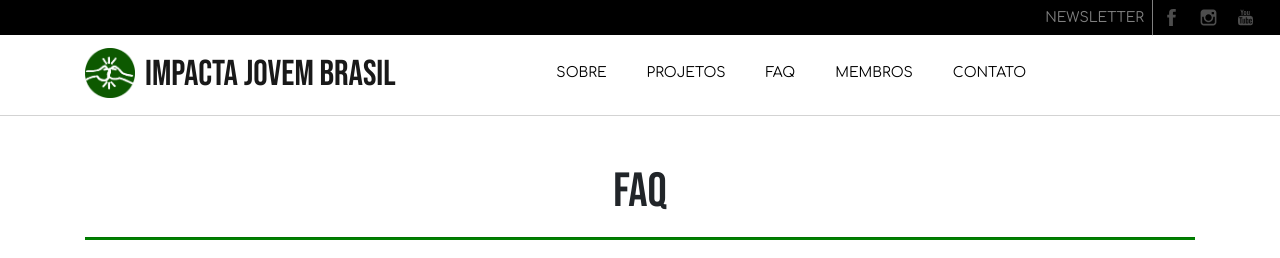
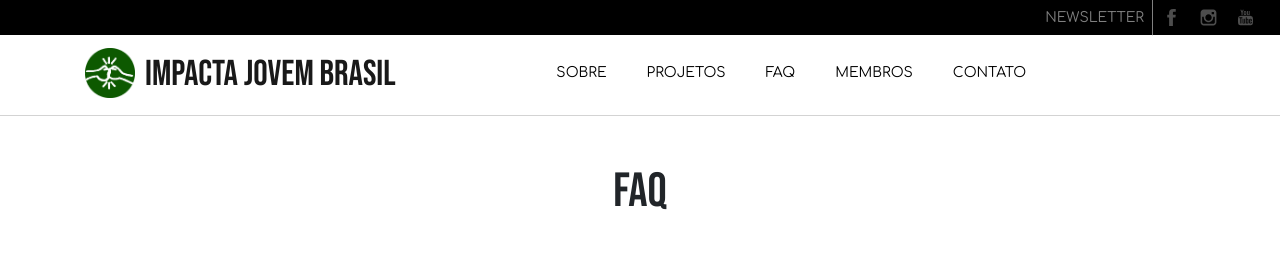
Before and after one commit to Lakshya-productions/Impacta-Jovem-Brasil.github.io, a plain HTML site: page faq.html in a window 1280 px wide. Shown: the top 258 px of the page. Drawn offline with nearby package versions, Linux system fonts and the light colour scheme.

Commit message:
faq.html update

```diff
--- a/faq.html
+++ b/faq.html
@@ -113,7 +113,7 @@
 	<div id="title-FAQ" class="container" style="margin-bottom: 40px; margin-top: 0px;">
 		<br></br>
 		<h1 style="text-align: center; font-size: 48px;">FAQ</h1>
-	        <hr style="clear: right; background: green; height: 2px">
+
 	</div>
 
 	<div id="container-FAQ" class="container">
```
